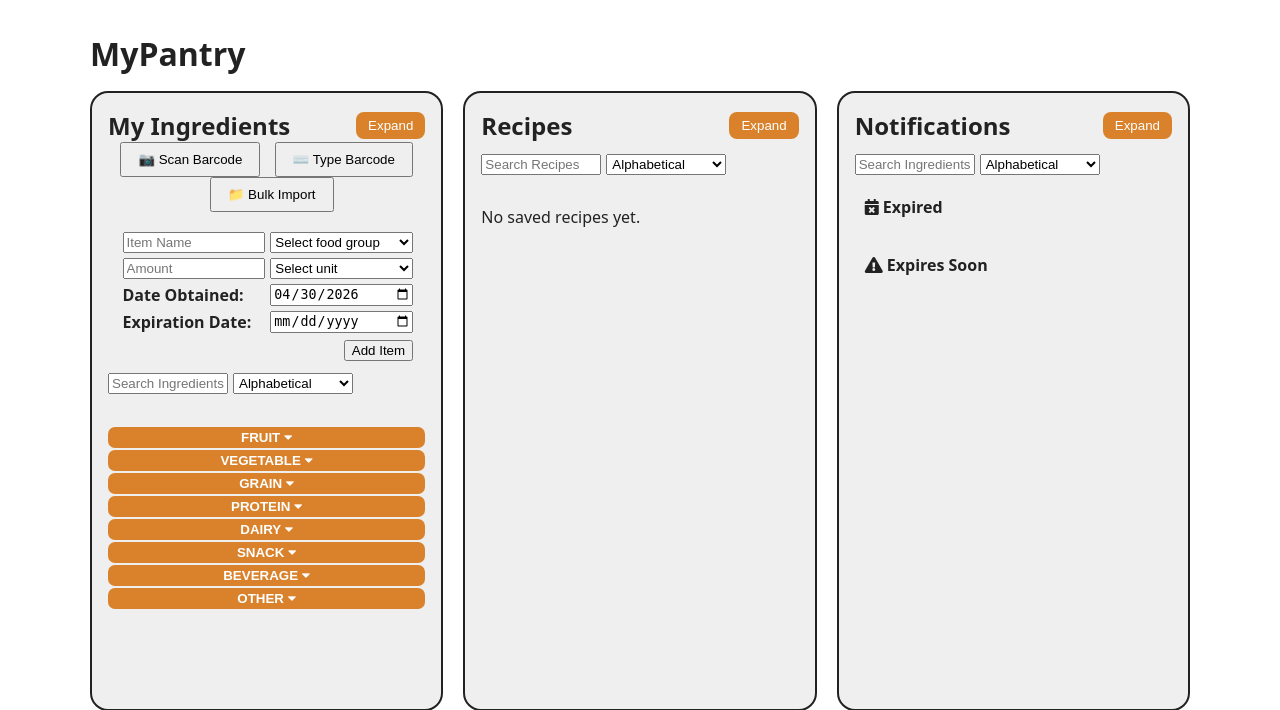
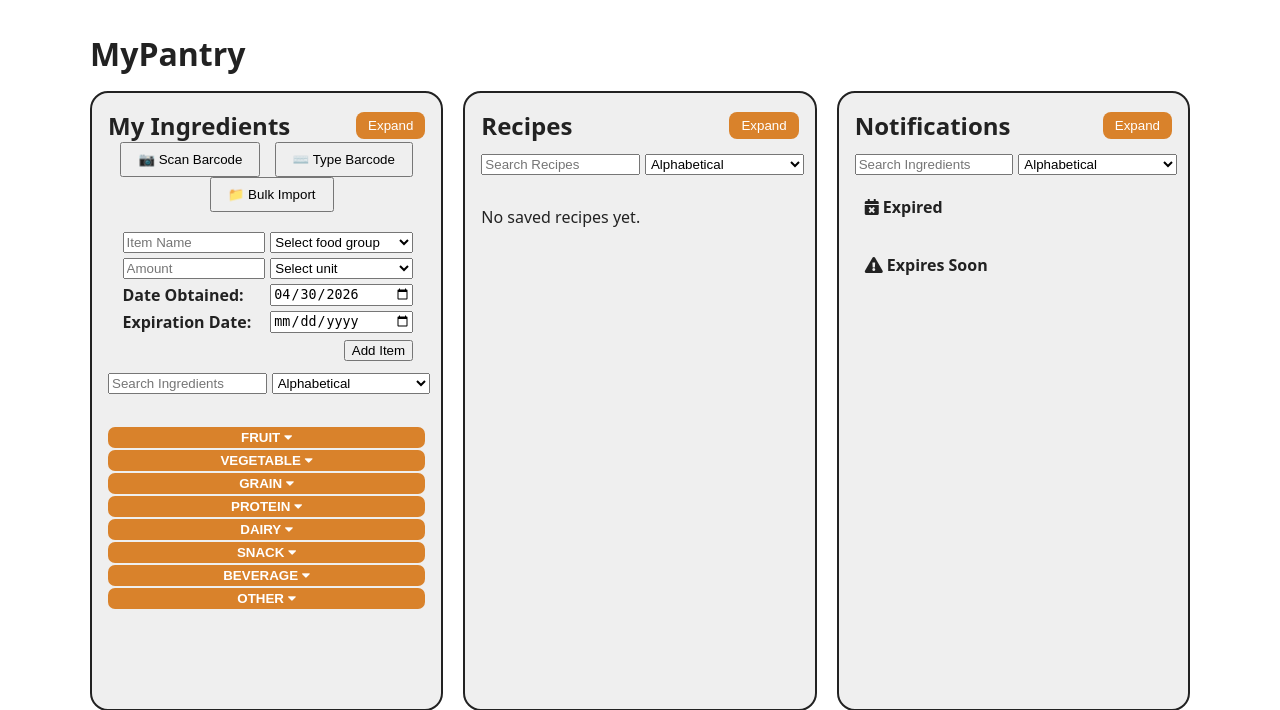
Before and after one commit to eleusink/my-pantry-dependabot, a Django app: page / in a window 1280 px wide. Shown: the part 92-802 px from the top of the page. Run offline with Django 4.2, Linux system fonts and the light colour scheme; the visitor is signed in with stand-in values (Sample User, id 1); data comes from the database, SQL or seed files in the repository; data that the repository does not hold is empty.

Commit message:
Fixed filter css?

```diff
--- a/your-local-code/Inventory/static/css/styles.css
+++ b/your-local-code/Inventory/static/css/styles.css
@@ -330,7 +330,8 @@ li.expired-symbol::before {
 }
 
 #search-container {
-  flex: 0 0 120px;
+  flex: 0 0 50%;
+  max-width: 160px;
 }
 
 .search-bar {
@@ -339,7 +340,8 @@ li.expired-symbol::before {
 }
 
 .filter-select-dropdown {
-  flex: 0 0 120px;
+  flex: 0 0 50%;
+  max-width: 160px;
 }
 
 .filter-select-dropdown select {
```
